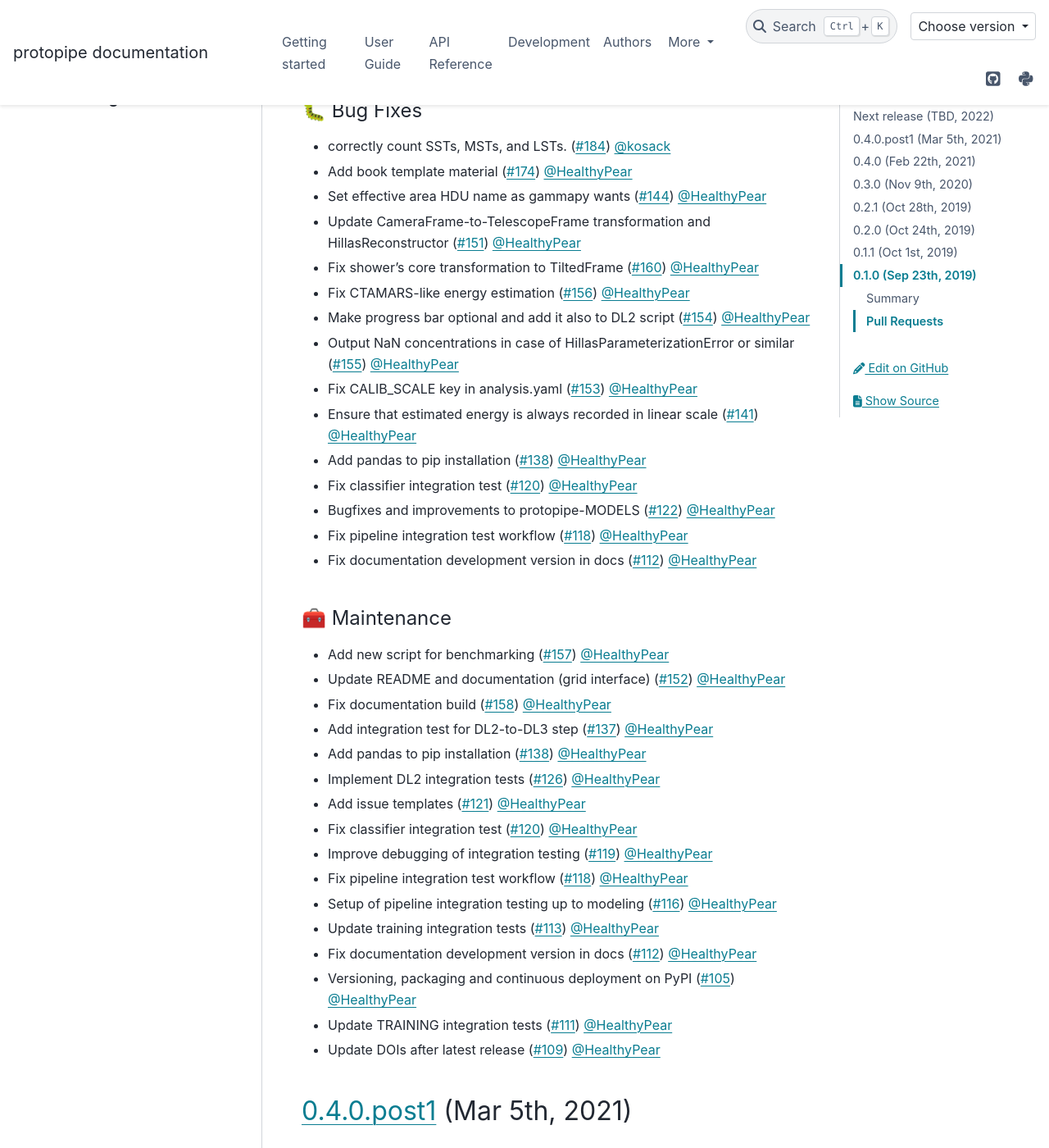
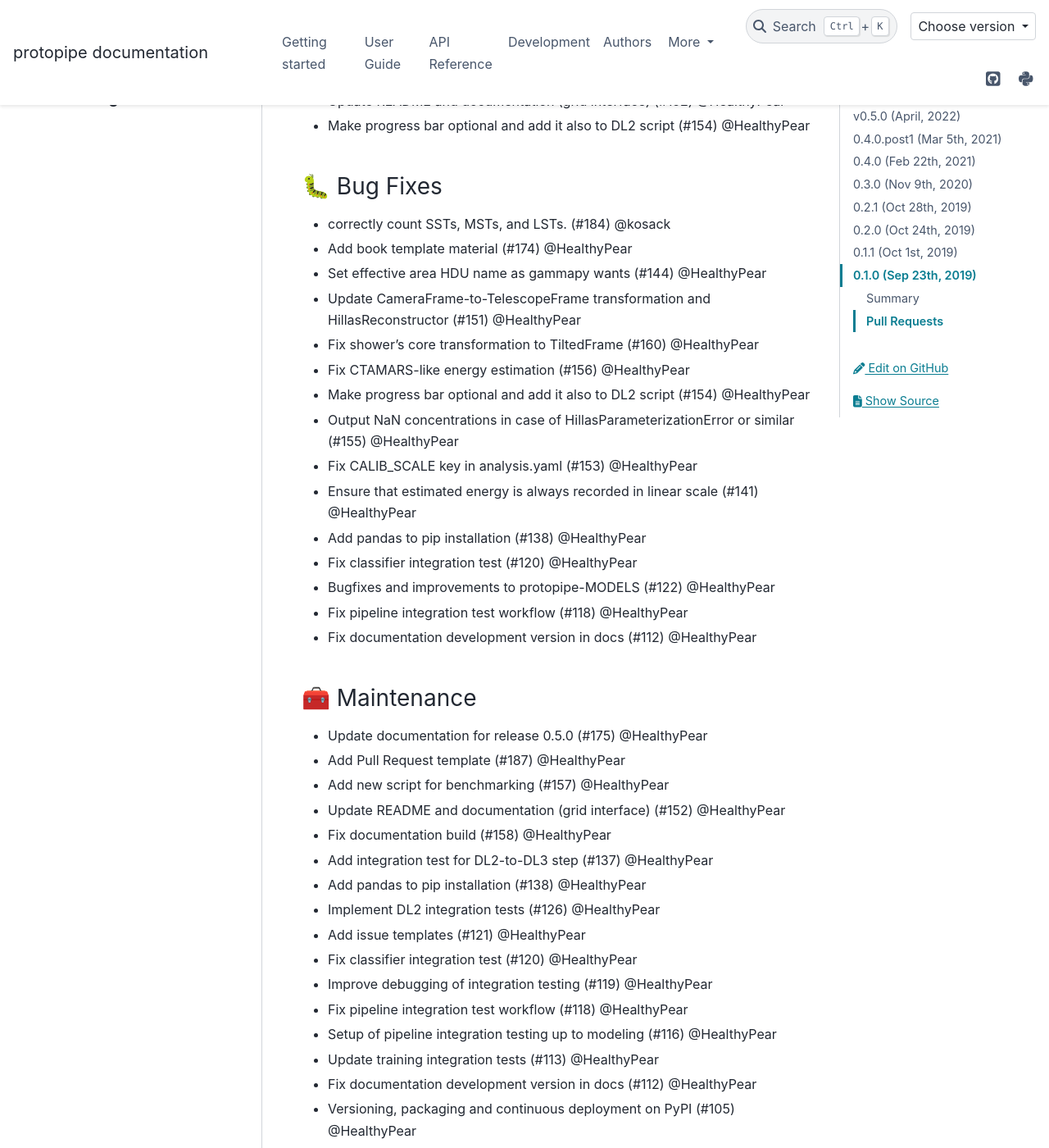
Before and after one commit to cta-observatory/protopipe, a Sphinx documentation site: the page built from docs/CHANGELOG.rst, in a window 1280 px wide and 1400 px high, scrolled down 2383 px. Shown: the whole window at 82% size. Built offline with Sphinx 7.4.7 and the PyData theme 0.15.4, drawn with Linux system fonts in a browser that asks for light colours; the version number could not be read and is left out; some of the changed text lies outside the part shown.

Commit message:
update changelog with v0.5.0 info

```diff
--- a/docs/CHANGELOG.rst
+++ b/docs/CHANGELOG.rst
@@ -19,7 +19,7 @@ Please, check the project `Milestones <https://github.com/cta-observatory/protop
 for a detailed roadmap of the next planned releases.
 
 
-Next release (TBD, 2022)
+v0.5.0 (April, 2022)
 ------------------------
 
 This release will brings huge improvements to the performance of the pipeline
@@ -44,91 +44,96 @@ and anyone can contribute to it.
 It is possible to perform full-scale analyses and contribute to the production
 of CTA performances for different science cases or perform studies that require big amounts of data.
 
+
 Contributors
 ++++++++++++
 
-- Michele Peresano (`@HealthyPear`_)
+@HealthyPear and @kosack
 
-What is changed since v0.4.0.post1
-++++++++++++++++++++++++++++++++++
+## What is changed since v0.4.0.post1
 
 Pull-requests containing changes of multiple nature are repeated.
 
+- fixed missing import of QTable (#188) @kosack
+- try to fix build (mamba error) (#189) @kosack
+- Add benchmarking notebook template (#181) @HealthyPear
+
 🚀 General features
-^^^^^^^^^^^^^^^^^^^
+++++++++++++++++++++
 
-- Add book template material (:pr:`174`) `@HealthyPear`_
-- Add new script for benchmarking (:pr:`157`) `@HealthyPear`_
-- Update the entire benchmark suite (:pr:`166`) `@HealthyPear`_
-- Improve data scripts output and update analysis default settings (:pr:`165`) `@HealthyPear`_
-- Improve protopipe.mva and protopipe-MODELS (:pr:`164`) `@HealthyPear`_
-- Add image extraction status for TwoPassWindowSum (:pr:`163`) `@HealthyPear`_
-- Add support for prod5N files (:pr:`167`) `@HealthyPear`_
-- Add I/O functions to simplify benchmarking (:pr:`147`) `@HealthyPear`_
-- Apply CALIB\_SCALE directly from ctapipe.io.SimtelEventSource (:pr:`145`) `@HealthyPear`_
-- Add progress bar to both TRAINING and DL2 production scripts (:pr:`150`) `@HealthyPear`_
-- Add option to enable/disable charge integration integration correction  (:pr:`146`) `@HealthyPear`_
-- Calculate impact parameter always in the tilted frame (:pr:`143`) `@HealthyPear`_
-- Add support for calibscale (:pr:`140`) `@HealthyPear`_
-- Add optional LST stereo trigger requirement (:pr:`131`) `@HealthyPear`_
-- Update to ctapipe 0.11.0 (:pr:`136`) `@HealthyPear`_
-- Add configuration option to choose which cleaning to use to get training data (:pr:`135`) `@HealthyPear`_
-- Add choice of estimation weigths and standard deviation for RandomForestRegressor models (:pr:`134`) `@HealthyPear`_
-- Add concentration (:pr:`133`) `@HealthyPear`_
-- Improve models generation (:pr:`96`) `@HealthyPear`_
-- Support for ctapipe 0.10.5 (:pr:`124`) `@HealthyPear`_
-- Small improvements to modeling script (:pr:`114`) `@HealthyPear`_
+- Add book template material (#174) @HealthyPear
+- Add new script for benchmarking (#157) @HealthyPear
+- Update the entire benchmark suite (#166) @HealthyPear
+- Improve data scripts output and update analysis default settings (#165) @HealthyPear
+- Improve protopipe.mva and protopipe-MODELS (#164) @HealthyPear
+- Add image extraction status for TwoPassWindowSum (#163) @HealthyPear
+- Add support for prod5N files (#167) @HealthyPear
+- Add I/O functions to simplify benchmarking (#147) @HealthyPear
+- Apply CALIB\_SCALE directly from ctapipe.io.SimtelEventSource (#145) @HealthyPear
+- Add progress bar to both TRAINING and DL2 production scripts (#150) @HealthyPear
+- Add option to enable/disable charge integration integration correction  (#146) @HealthyPear
+- Calculate impact parameter always in the tilted frame (#143) @HealthyPear
+- Add support for calibscale (#140) @HealthyPear
+- Add optional LST stereo trigger requirement (#131) @HealthyPear
+- Update to ctapipe 0.11.0 (#136) @HealthyPear
+- Add configuration option to choose which cleaning to use to get training data (#135) @HealthyPear
+- Add choice of estimation weigths and standard deviation for RandomForestRegressor models (#134) @HealthyPear
+- Add concentration (#133) @HealthyPear
+- Improve models generation (#96) @HealthyPear
+- Support for ctapipe 0.10.5 (#124) @HealthyPear
+- Small improvements to modeling script (#114) @HealthyPear
 
 🔭 Pipeline applications
-^^^^^^^^^^^^^^^^^^^^^^^^
++++++++++++++++++++++++++
 
-- Add support for prod5N files (:pr:`167`) `@HealthyPear`_
+- Add support for prod5N files (#167) @HealthyPear
 
 🌐 GRID support
-^^^^^^^^^^^^^^^
+++++++++++++++
 
-- Update README and documentation (grid interface) (:pr:`152`) `@HealthyPear`_
-- Make progress bar optional and add it also to DL2 script (:pr:`154`) `@HealthyPear`_
+- Update README and documentation (grid interface) (#152) @HealthyPear
+- Make progress bar optional and add it also to DL2 script (#154) @HealthyPear
 
 🐛 Bug Fixes
-^^^^^^^^^^^^
+++++++++++++
 
-- correctly count SSTs, MSTs, and LSTs. (:pr:`184`) `@kosack`_
-- Add book template material (:pr:`174`) `@HealthyPear`_
-- Set effective area HDU name as gammapy wants (:pr:`144`) `@HealthyPear`_
-- Update CameraFrame-to-TelescopeFrame transformation and HillasReconstructor (:pr:`151`) `@HealthyPear`_
-- Fix shower's core transformation to TiltedFrame (:pr:`160`) `@HealthyPear`_
-- Fix CTAMARS-like energy estimation (:pr:`156`) `@HealthyPear`_
-- Make progress bar optional and add it also to DL2 script (:pr:`154`) `@HealthyPear`_
-- Output NaN concentrations in case of HillasParameterizationError or similar (:pr:`155`) `@HealthyPear`_
-- Fix CALIB\_SCALE key in analysis.yaml (:pr:`153`) `@HealthyPear`_
-- Ensure that estimated energy is always recorded in linear scale (:pr:`141`) `@HealthyPear`_
-- Add pandas to pip installation (:pr:`138`) `@HealthyPear`_
-- Fix classifier integration test (:pr:`120`) `@HealthyPear`_
-- Bugfixes and improvements to protopipe-MODELS (:pr:`122`) `@HealthyPear`_
-- Fix pipeline integration test workflow  (:pr:`118`) `@HealthyPear`_
-- Fix documentation development version in docs (:pr:`112`) `@HealthyPear`_
+- correctly count SSTs, MSTs, and LSTs. (#184) @kosack
+- Add book template material (#174) @HealthyPear
+- Set effective area HDU name as gammapy wants (#144) @HealthyPear
+- Update CameraFrame-to-TelescopeFrame transformation and HillasReconstructor (#151) @HealthyPear
+- Fix shower's core transformation to TiltedFrame (#160) @HealthyPear
+- Fix CTAMARS-like energy estimation (#156) @HealthyPear
+- Make progress bar optional and add it also to DL2 script (#154) @HealthyPear
+- Output NaN concentrations in case of HillasParameterizationError or similar (#155) @HealthyPear
+- Fix CALIB\_SCALE key in analysis.yaml (#153) @HealthyPear
+- Ensure that estimated energy is always recorded in linear scale (#141) @HealthyPear
+- Add pandas to pip installation (#138) @HealthyPear
+- Fix classifier integration test (#120) @HealthyPear
+- Bugfixes and improvements to protopipe-MODELS (#122) @HealthyPear
+- Fix pipeline integration test workflow  (#118) @HealthyPear
+- Fix documentation development version in docs (#112) @HealthyPear
 
 🧰 Maintenance
-^^^^^^^^^^^^^^
+++++++++++++++
 
-- Add new script for benchmarking (:pr:`157`) `@HealthyPear`_
-- Update README and documentation (grid interface) (:pr:`152`) `@HealthyPear`_
-- Fix documentation build (:pr:`158`) `@HealthyPear`_
-- Add integration test for DL2-to-DL3 step (:pr:`137`) `@HealthyPear`_
-- Add pandas to pip installation (:pr:`138`) `@HealthyPear`_
-- Implement DL2 integration tests (:pr:`126`) `@HealthyPear`_
-- Add issue templates (:pr:`121`) `@HealthyPear`_
-- Fix classifier integration test (:pr:`120`) `@HealthyPear`_
-- Improve debugging of integration testing (:pr:`119`) `@HealthyPear`_
-- Fix pipeline integration test workflow  (:pr:`118`) `@HealthyPear`_
-- Setup of pipeline integration testing up to modeling (:pr:`116`) `@HealthyPear`_
-- Update training integration tests (:pr:`113`) `@HealthyPear`_
-- Fix documentation development version in docs (:pr:`112`) `@HealthyPear`_
-- Versioning, packaging and continuous deployment on PyPI (:pr:`105`) `@HealthyPear`_
-- Update TRAINING integration tests (:pr:`111`) `@HealthyPear`_
-- Update DOIs after latest release (:pr:`109`) `@HealthyPear`_
-
+- Update documentation for release 0.5.0 (#175) @HealthyPear
+- Add Pull Request template (#187) @HealthyPear
+- Add new script for benchmarking (#157) @HealthyPear
+- Update README and documentation (grid interface) (#152) @HealthyPear
+- Fix documentation build (#158) @HealthyPear
+- Add integration test for DL2-to-DL3 step (#137) @HealthyPear
+- Add pandas to pip installation (#138) @HealthyPear
+- Implement DL2 integration tests (#126) @HealthyPear
+- Add issue templates (#121) @HealthyPear
+- Fix classifier integration test (#120) @HealthyPear
+- Improve debugging of integration testing (#119) @HealthyPear
+- Fix pipeline integration test workflow  (#118) @HealthyPear
+- Setup of pipeline integration testing up to modeling (#116) @HealthyPear
+- Update training integration tests (#113) @HealthyPear
+- Fix documentation development version in docs (#112) @HealthyPear
+- Versioning, packaging and continuous deployment on PyPI (#105) @HealthyPear
+- Update TRAINING integration tests (#111) @HealthyPear
+- Update DOIs after latest release (#109) @HealthyPear
 
 .. _protopipe_0p4p4post1_release:
 
```
